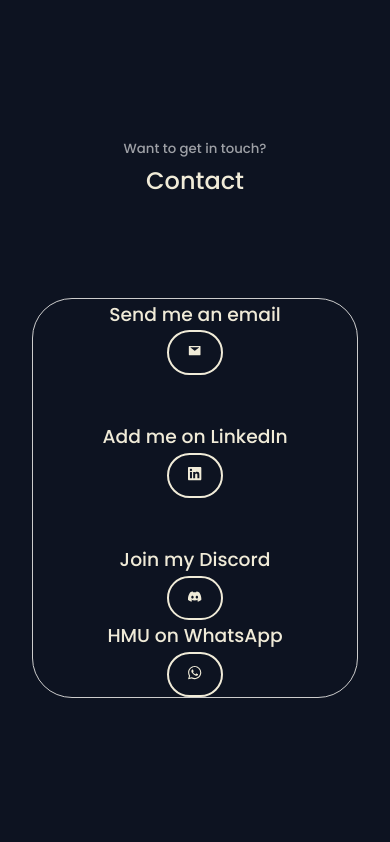
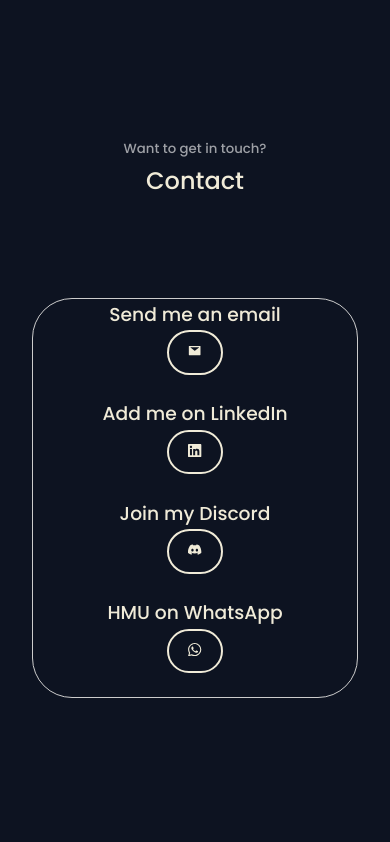
Before and after one commit to willkoman/portfolio, a React (Create React App) app: page / in a window 390 px wide. Shown: the part 4508-5350 px from the top of the page. Built offline with nearby package versions, Linux system fonts and the light colour scheme.

Commit message:
Spacing in contact

```diff
--- a/src/components/contact/contact.css
+++ b/src/components/contact/contact.css
@@ -26,7 +26,7 @@
 
 @media screen and (max-width: 768px) {
     .row {
-        grid-template: 1fr 1fr / 1fr;
+        grid-template: 0.5fr 0.5fr 0.5fr 0.5fr / 1fr;
         height: 400px;
     }
 }
```
